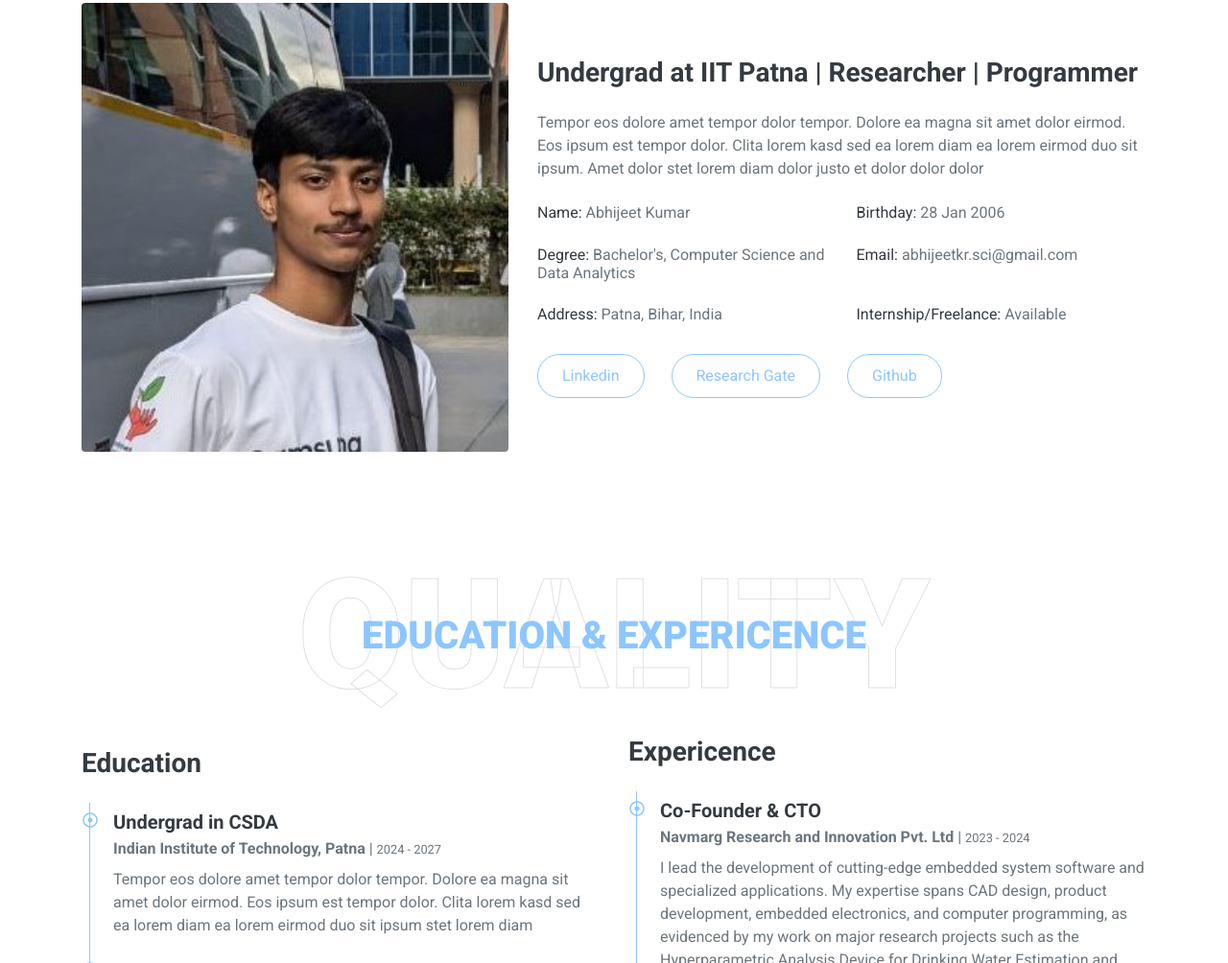
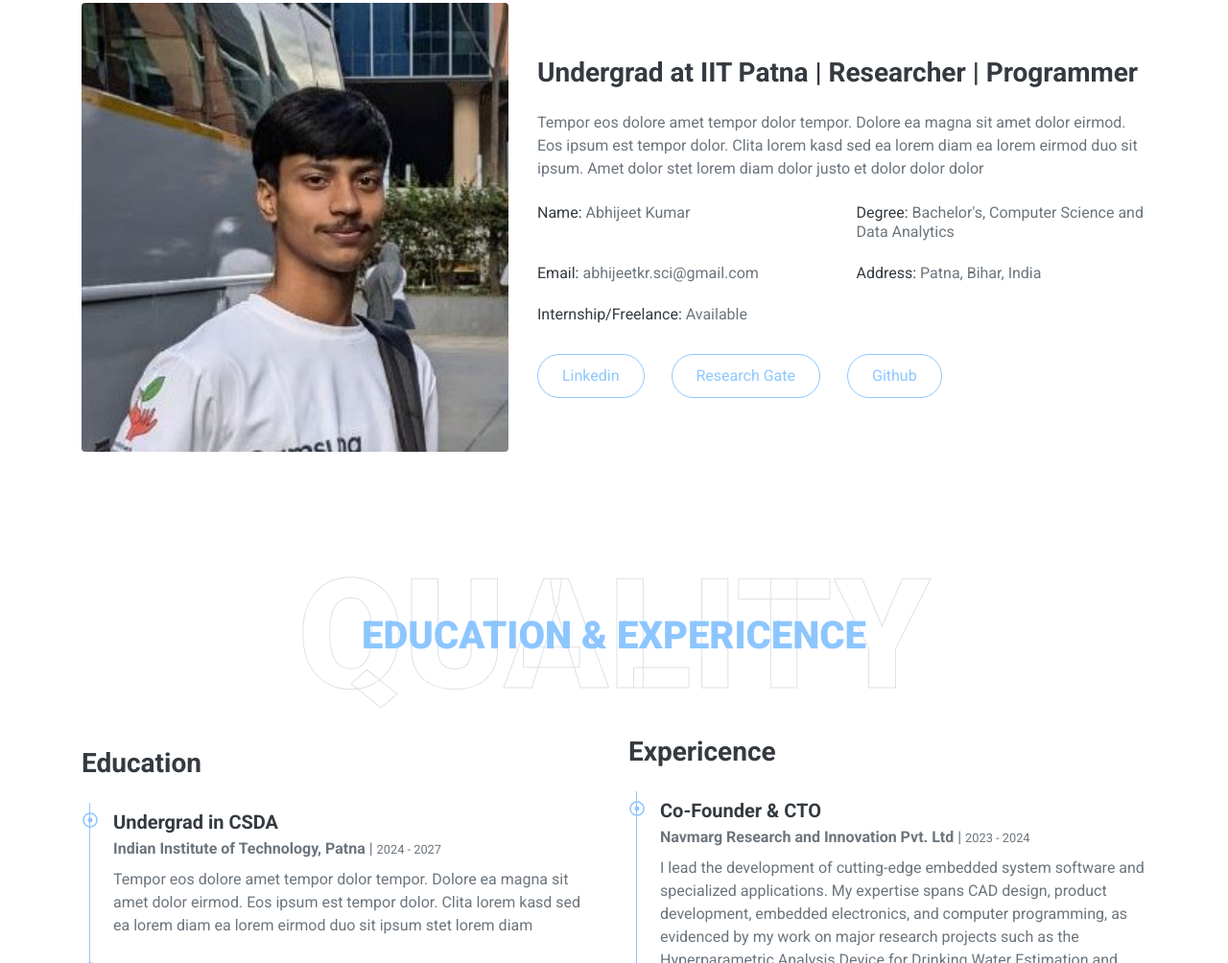
Before and after one commit to Abhijeetbyte/Abhijeetbyte.github.io, a plain HTML site: page index.html in a window 1280 px wide. Shown: the part 1093-2097 px from the top of the page at 96% size. Drawn offline with nearby package versions, Linux system fonts and the light colour scheme.

Commit message:
Update index.html

```diff
--- a/index.html
+++ b/index.html
@@ -133,7 +133,6 @@
                     <p>Tempor eos dolore amet tempor dolor tempor. Dolore ea magna sit amet dolor eirmod. Eos ipsum est tempor dolor. Clita lorem kasd sed ea lorem diam ea lorem eirmod duo sit ipsum. Amet dolor stet lorem diam dolor justo et dolor dolor dolor</p>
                     <div class="row mb-3">
                         <div class="col-sm-6 py-2"><h6>Name: <span class="text-secondary">Abhijeet Kumar</span></h6></div>
-                        <div class="col-sm-6 py-2"><h6>Birthday: <span class="text-secondary">28 Jan 2006</span></h6></div>
                         <div class="col-sm-6 py-2"><h6>Degree: <span class="text-secondary">Bachelor's, Computer Science and Data Analytics</span></h6></div>
                         <div class="col-sm-6 py-2"><h6>Email: <span class="text-secondary">abhijeetkr.sci@gmail.com</span></h6></div>
                         <div class="col-sm-6 py-2"><h6>Address: <span class="text-secondary">Patna, Bihar, India</span></h6></div>
```
